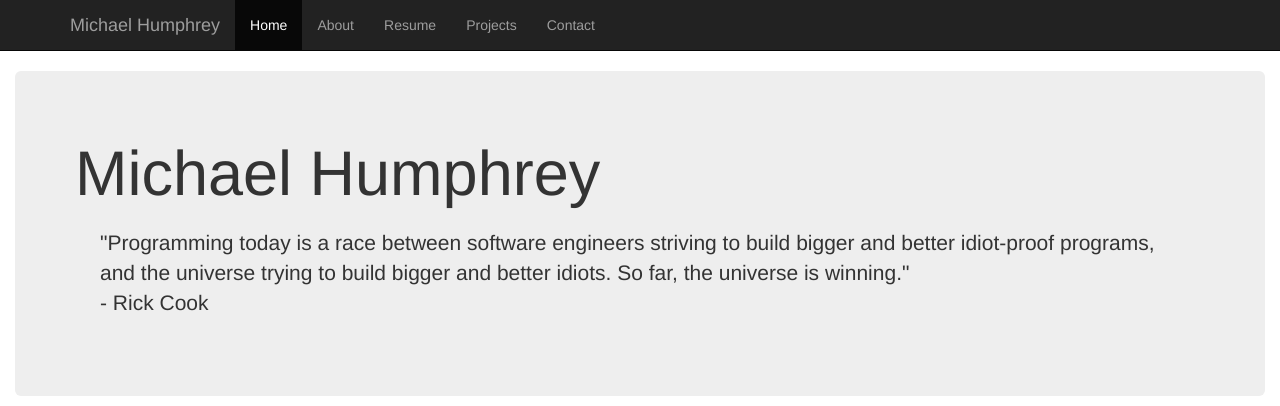
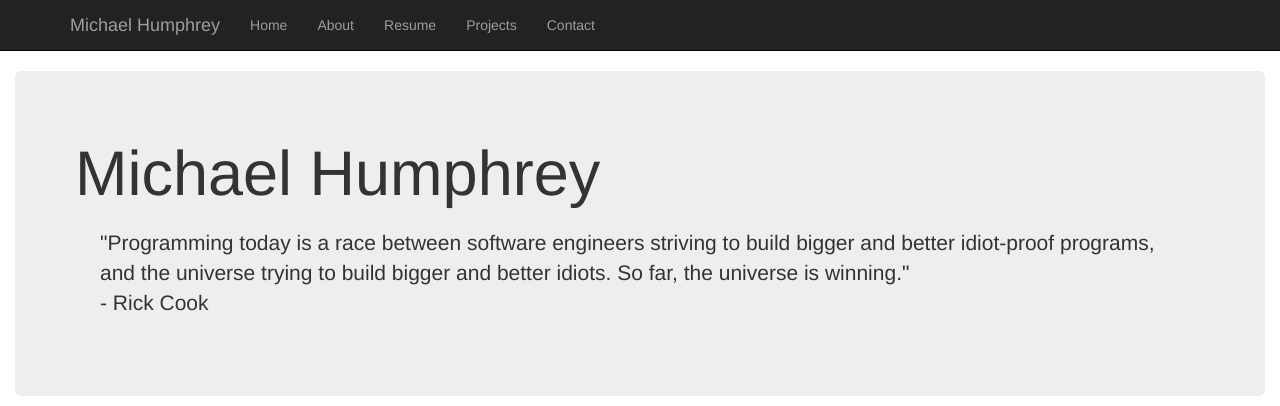
Before and after one commit to humpmj10/PersonalWebsite, a plain HTML site: page index.html in a window 1280 px wide. Shown: the top 406 px of the page. Drawn offline with nearby package versions, Linux system fonts and the light colour scheme; some packages are replaced by stand-ins of ours; a script that the page names is missing.

Commit message:
no message

```diff
--- a/index.html
+++ b/index.html
@@ -28,7 +28,7 @@
 			</div>
 			<div id="navbar" class="navbar-collapse collapse">
 				<ul class="nav navbar-nav">
-					<li class="active"><a href="#home">Home</a></li>
+					<li><a href="#home">Home</a></li>
 					<li><a href="#about">About</a></li>
 					<li><a href="#resume">Resume</a></li>
 					<li><a href="#projects">Projects</a></li>
```
